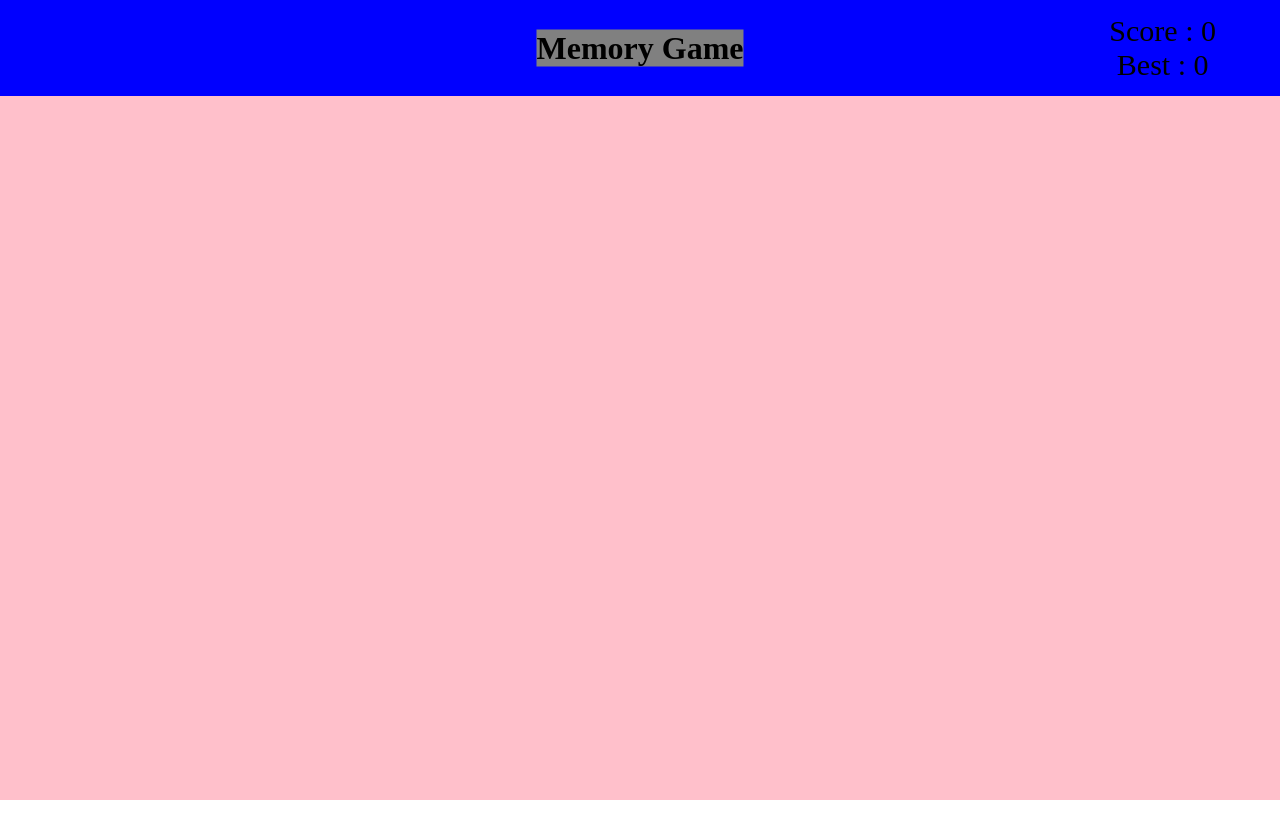
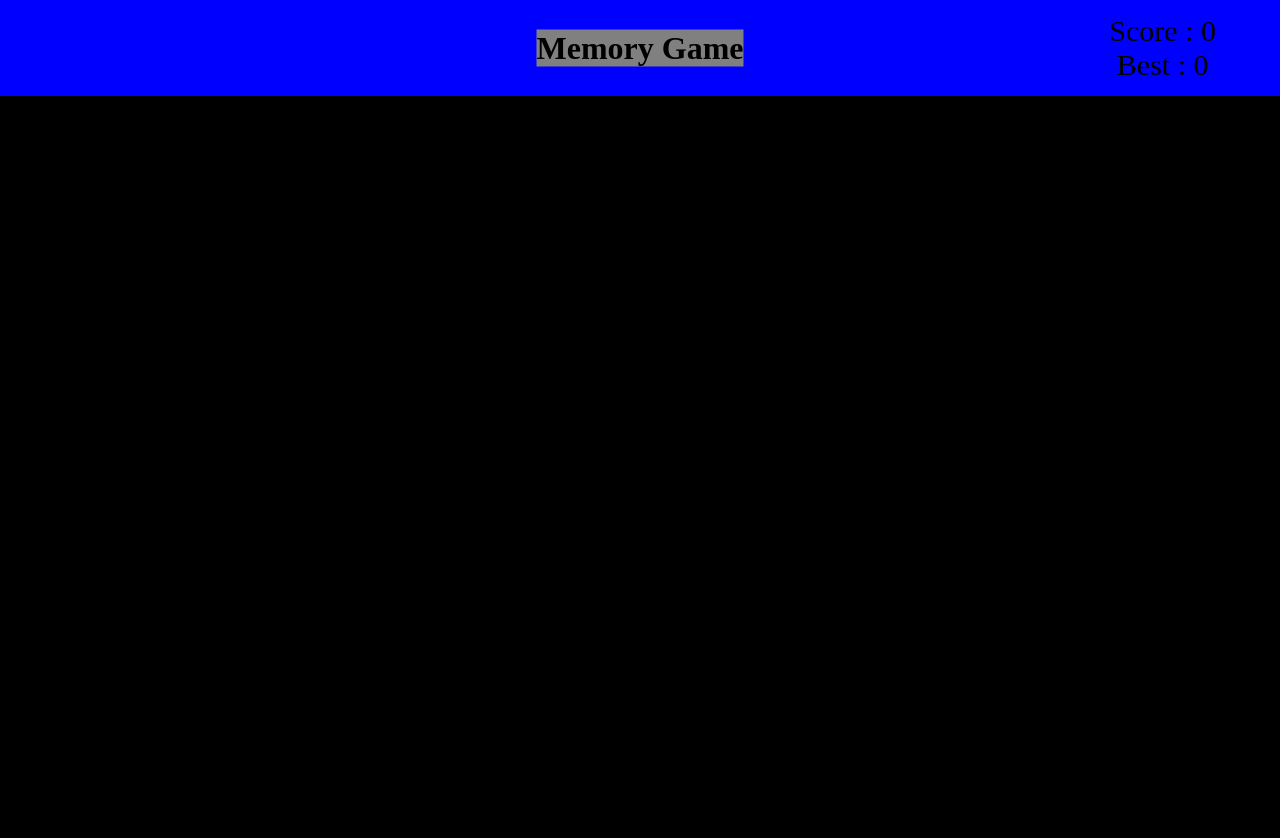
Before and after one commit to xerxes324/Memory-Game, a React (Vite) app: page / in a window 1280 px wide. Shown: the top 838 px of the page. Before the commit the page ends 800 px from the top, so only its background shows below. Built offline with nearby package versions, Linux system fonts and the light colour scheme; no server answers.

Commit message:
css grid layout for the UI

```diff
--- a/src/Styles/App.css
+++ b/src/Styles/App.css
@@ -28,3 +28,19 @@
     right: 5%;
     font-size: 30px;
 }
+
+
+.cards{
+    display: grid;
+    grid-template-columns: repeat(5,1fr);
+    grid-template-rows: repeat(2,1fr);
+    row-gap: 2rem;
+    column-gap: 2rem;
+    background-color: black;
+    min-height: 100vh;
+    padding: 30px;
+}
+
+.cards > div{
+    background-color: white;
+}
```
